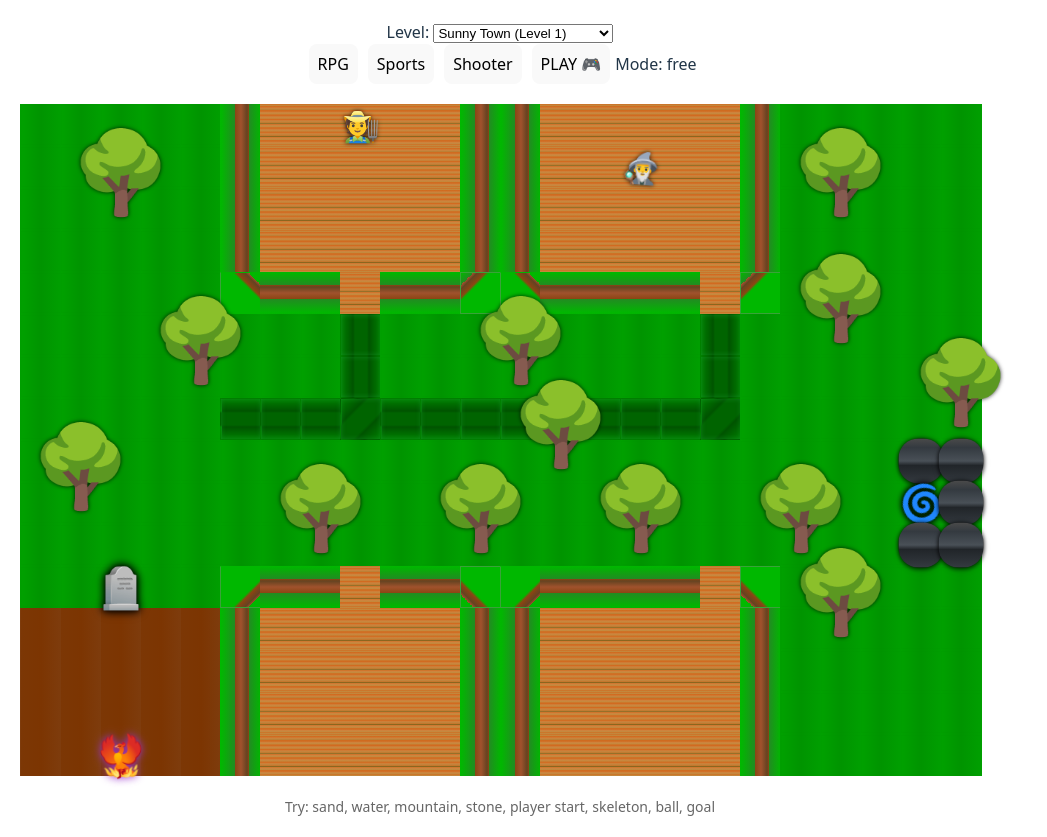
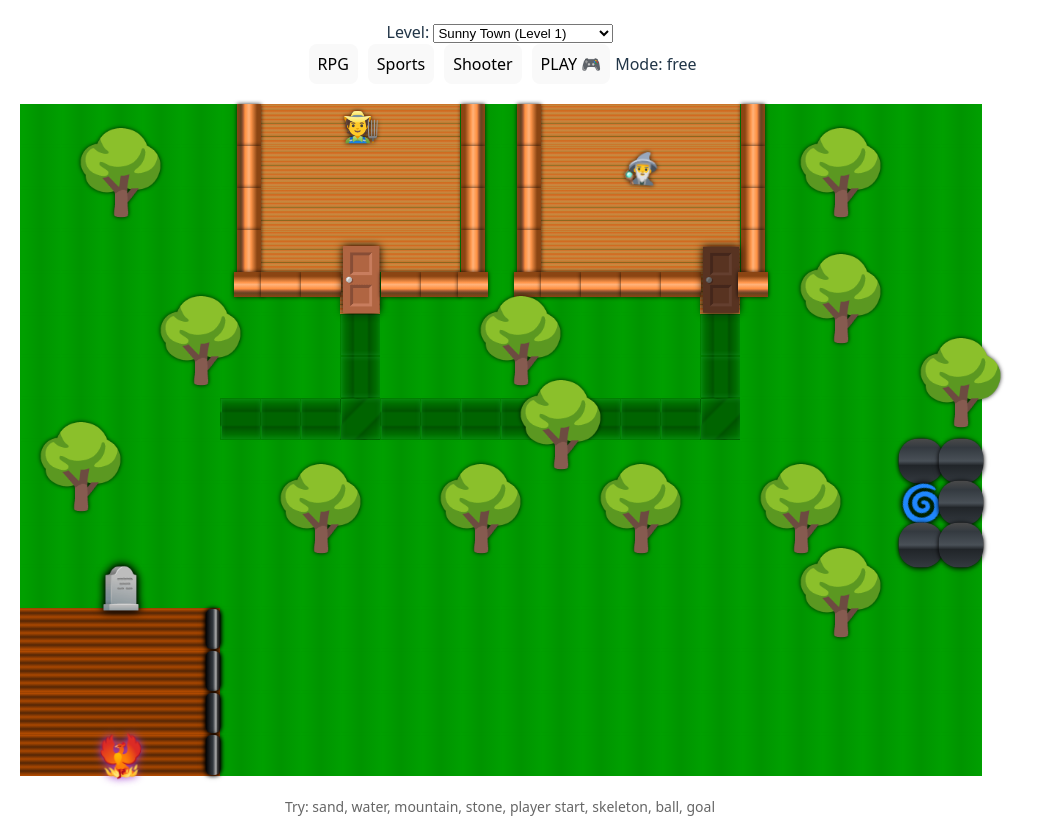
Before and after one commit to MagicalHex/GrokysWorld, a React (Vite) app: page / in a window 1280 px wide. Shown: the whole page, without its empty margins (0-1047 px from the left). Built offline with nearby package versions, Linux system fonts and the light colour scheme.

Commit message:
added moving without removing objects, added more objects, styling to objects

```diff
--- a/public/maps/wilderness.json
+++ b/public/maps/wilderness.json
@@ -19,7 +19,8 @@
     ["darkgrass", "darkgrass", "darkgrass", "darkgrass", "darkgrass", "darkgrass", "darkgrass", "darkgrass", "darkgrass", "darkgrass", "darkgrass", "darkgrass", "darkgrass", "darkgrass", "darkgrass", "darkgrass", "darkgrass", "darkgrass", "darkgrass", "darkgrass", "darkgrass", "darkgrass", "darkgrass", "darkgrass"]
   ],
 "objects": {
-    "0,0": "portal-to-1",
+  "0,2": "portal-to-1",
+
   "8,3": "darktreeobject",
   "10,14": "darktreeobject",
   "12,8": "darktreeobject",
@@ -36,6 +37,81 @@
   "3,9": "darktreeobject",
   "19,13": "darktreeobject",
   "21,2": "spider",
-    "21,14": "spider"
+  "21,14": "spider",
+  "0,0": "darktreeobject",
+  "1,0": "darktreeobject",
+  "2,0": "darktreeobject",
+  "3,0": "darktreeobject",
+  "4,0": "darktreeobject",
+  "5,0": "darktreeobject",
+  "6,0": "darktreeobject",
+  "7,0": "darktreeobject",
+  "8,0": "darktreeobject",
+  "9,0": "darktreeobject",
+  "10,0": "darktreeobject",
+  "11,0": "darktreeobject",
+  "12,0": "darktreeobject",
+  "13,0": "darktreeobject",
+  "14,0": "darktreeobject",
+  "15,0": "darktreeobject",
+  "16,0": "darktreeobject",
+  "17,0": "darktreeobject",
+  "18,0": "darktreeobject",
+  "19,0": "darktreeobject",
+  "20,0": "darktreeobject",
+  "21,0": "darktreeobject",
+  "22,0": "darktreeobject",
+  "23,0": "darktreeobject",
+  "0,15": "darktreeobject",
+  "1,15": "darktreeobject",
+  "2,15": "darktreeobject",
+  "3,15": "darktreeobject",
+  "4,15": "darktreeobject",
+  "5,15": "darktreeobject",
+  "6,15": "darktreeobject",
+  "7,15": "darktreeobject",
+  "8,15": "darktreeobject",
+  "9,15": "darktreeobject",
+  "10,15": "darktreeobject",
+  "11,15": "darktreeobject",
+  "12,15": "darktreeobject",
+  "13,15": "darktreeobject",
+  "14,15": "darktreeobject",
+  "15,15": "darktreeobject",
+  "16,15": "darktreeobject",
+  "17,15": "darktreeobject",
+  "18,15": "darktreeobject",
+  "19,15": "darktreeobject",
+  "20,15": "darktreeobject",
+  "21,15": "darktreeobject",
+  "22,15": "darktreeobject",
+  "23,15": "darktreeobject",
+  "0,1": "darktreeobject",
+  "0,3": "darktreeobject",
+  "0,4": "darktreeobject",
+  "0,5": "darktreeobject",
+  "0,6": "darktreeobject",
+  "0,7": "darktreeobject",
+  "0,8": "darktreeobject",
+  "0,9": "darktreeobject",
+  "0,10": "darktreeobject",
+  "0,11": "darktreeobject",
+  "0,12": "darktreeobject",
+  "0,13": "darktreeobject",
+  "0,14": "darktreeobject",
+  "23,1": "darktreeobject",
+  "23,2": "darktreeobject",
+  "23,3": "darktreeobject",
+  "23,4": "darktreeobject",
+  "23,5": "darktreeobject",
+  "23,6": "darktreeobject",
+  "23,7": "darktreeobject",
+  "23,8": "darktreeobject",
+  "23,9": "darktreeobject",
+  "23,10": "darktreeobject",
+  "23,11": "darktreeobject",
+  "23,12": "darktreeobject",
+  "23,13": "darktreeobject",
+  "23,14": "darktreeobject"
 }
 }
--- a/src/components/Levels.jsx
+++ b/src/components/Levels.jsx
@@ -47,7 +47,8 @@ export const Levels = () => {
 
   const [currentLevel, setCurrentLevel] = useState(1);
   const [selectedTile] = useState(null);
-  const [restrictedTiles, setRestrictedTiles] = useState(new Set());
+  // const [restrictedTiles, setRestrictedTiles] = useState(new Set()); Old, clashes levels
+  const [restrictedTilesByLevel, setRestrictedTilesByLevel] = useState({});
 
   // LOAD JSON & REPLACE (async, after mount)
 useEffect(() => {
@@ -55,11 +56,29 @@ useEffect(() => {
     if (loadedLevels) {
       setLevels(loadedLevels);
 
-        // ✅ FIXED: Set restrictedTiles for JSON-loaded grids
+      // Compute restrictedTiles for ALL levels
+      const restrictedByLevel = {};
+      Object.keys(loadedLevels).forEach(levelId => {
+        const grid = loadedLevels[levelId].grid;
+        const restricted = new Set();
+        grid.forEach((row, y) => {
+          row.forEach((terrain, x) => {
+            if (['stone', 'darkstone', 'stonepillar', 'grassnowalk',
+                 'timberwallup', 'timberwallside', 'timberwallcornerright', 'timberwallcornerleft'].includes(terrain)) {
+              restricted.add(`${x},${y}`);
+            }
+          });
+        });
+        restrictedByLevel[levelId] = restricted;
+      });
+
+      setRestrictedTilesByLevel(restrictedByLevel);
+
+      // Init current level
       const initialGrid = loadedLevels[1].grid;
-        handleGridChange(initialGrid); // Initialize restrictions!
+      handleGridChange(initialGrid, 1);
 
-        console.log('✅ Loaded 5 JSON maps + restrictedTiles!');
+      console.log('Loaded maps + PER-LEVEL restrictedTiles!');
     }
   });
 }, []);
@@ -101,18 +120,25 @@ useEffect(() => {
     setCurrentLevel(newLevel);
   };
 
-  // handleGridChange
-  const handleGridChange = (newGrid) => {
+  // handleGridChange FOR BLOCKING TILES AND UPDATING PER LEVEL
+const handleGridChange = (newGrid, levelId = currentLevel) => {
   const newRestricted = new Set();
   newGrid.forEach((row, y) => {
     row.forEach((terrain, x) => {
-        if (['stone', 'darkstone', 'stonepillar', 'grassnowalk', 'timberwallup', 'timberwallside', 'timberwallcornerright', 'timberwallcornerleft'].includes(terrain)) {
+      if (['stone', 'darkstone', 'stonepillar', 'grassnowalk',
+           'timberwallup', 'timberwallside', 'timberwallcornerright', 'timberwallcornerleft'].includes(terrain)) {
         newRestricted.add(`${x},${y}`);
       }
     });
   });
-    setRestrictedTiles(newRestricted);
-    updateLevel({ grid: newGrid });
+
+  // Save per level
+  setRestrictedTilesByLevel(prev => ({
+    ...prev,
+    [levelId]: newRestricted
+  }));
+
+  updateLevel({ grid: newGrid }, levelId);
 };
 
   // SAME EXACT RETURN STRUCTURE!
@@ -120,7 +146,11 @@ useEffect(() => {
     currentLevelData,
     currentLevel,
     setCurrentLevel,
-    restrictedTiles,
+    // restrictedTiles,
+    // Pass current level's restricted tiles
+  get restrictedTiles() {
+    return restrictedTilesByLevel[currentLevel] || new Set();
+  },
     handleGridChange,
     onObjectsChange: (newObjects) => updateLevel({ objects: newObjects }),
     onPlayerPosChange: (newPos) => updateLevel({ playerPos: newPos }),
--- a/src/components/Objects.css
+++ b/src/components/Objects.css
@@ -158,6 +158,32 @@ font-size: 30px;
   animation: potion-bubble 3s ease-in-out infinite;
   filter: drop-shadow(0 0 4px #9932CC);
 }
+.object.candleobject {
+  font-size: 30px;
+  text-shadow: 0px 0px 10px white;
+}
+.unlockeddoorobject {
+  font-size: 60px;
+    /* filter: drop-shadow(0 0 6px #00FFFF); */
+    text-shadow: 0px 0px 6px green;
+    filter: brightness(1);
+    animation: pulse 2s infinite;
+    top: 10%;
+    text-shadow: 0px 0px 8px black;
+}
+.lockeddoorobject {
+font-size: 60px;
+  filter: brightness(0.5);
+  /* filter: drop-shadow(0 0 6px #00FFFF); */
+  text-shadow: 0px 0px 6px green;
+    top: 10%;
+    text-shadow: 0px 0px 8px black;
+}
+.object.holeobject {
+  font-size: 35px;
+  animation: potion-bubble 3s ease-in-out infinite;
+  filter: drop-shadow(0 0 4px #9932CC);
+}
 /* === GOALS === */
 .object.goal {
   font-size: 28px;
@@ -275,3 +301,134 @@ font-size: 30px;
       width: 40px;
     height: 40px;
 }
+
+.object.stonepillarobject {
+  background: linear-gradient(to bottom right, #adb5bd3b 0%, #6c757d8f 20%, #adb5bd4d 50%, #495057 60%, #adb5bd75 100%),
+  radial-gradient(circle at 25% 25%, #343a40 1px, #00000000 1px),
+  radial-gradient(circle at 75% 75%, #000000 1px, #00000000 1px);
+  box-shadow: inset 0 0px 1px #6c757d;
+  border: 1px solid transparent;
+  border-radius: 20px;
+        width: 40px;
+    height: 40px;
+}
+/* .object.timberwoodupobject {
+    background: linear-gradient(to right,
+        #8B4513 0%,
+        #8B4513 35%,
+        #8B4513 35%,
+        #A0522D 50%,
+        #654321 65%,
+        #8B4513 70%,
+        #228b2200 70%,
+      #00b80000 100%
+    );
+    height: 42px;
+    width: 30px;
+} */
+ .object.timberwoodupobjectright {
+    background: linear-gradient(to right,
+      #8B4513 0%,
+      #8B4513 10%,
+      #ff964b 25%,
+      #ffb27a 30%,
+      #ff9040 40%,
+      #a25835 45%,
+      #654321 50%,
+      #8B4513 60%,
+      #228b2200 60%,
+      #00b80000 100%
+        );
+    height: 42px;
+    width: 40px;
+ }
+  .object.timberwoodupobjectleft {
+    background: linear-gradient(to left,
+      #8B4513 0%,
+      #8B4513 10%,
+      #ff964b 25%,
+      #ffb27a 30%,
+      #ff9040 40%,
+      #a25835 45%,
+      #654321 50%,
+      #8B4513 60%,
+      #228b2200 60%,
+      #00b80000 100%
+        );
+    height: 42px;
+    width: 40px;
+ }
+.object.timberwoodsideobject {
+    background: linear-gradient(to bottom,
+      #8B4513 0%,
+      #8B4513 10%,
+      #ff964b 25%,
+      #ffb27a 30%,
+      #ff9040 40%,
+      #a25835 45%,
+      #654321 50%,
+      #8B4513 60%,
+      #228b2200 60%,
+      #00b80000 100%
+        );
+    height: 42px;
+    width: 40px;
+ }
+ .object.timberwoodsideobjecthalfleft {
+    background: linear-gradient(to bottom,
+      #8B4513 0%,
+      #8B4513 10%,
+      #ff964b 25%,
+      #ffb27a 30%,
+      #ff9040 40%,
+      #a25835 45%,
+      #654321 50%,
+      #8B4513 60%,
+      #228b2200 60%,
+      #00b80000 100%
+        );
+    height: 42px;
+    width: 30px;
+    left: 70%;
+ }
+  .object.timberwoodsideobjecthalfright {
+    background: linear-gradient(to bottom,
+      #8B4513 0%,
+      #8B4513 10%,
+      #ff964b 25%,
+      #ffb27a 30%,
+      #ff9040 40%,
+      #a25835 45%,
+      #654321 50%,
+      #8B4513 60%,
+      #228b2200 60%,
+      #00b80000 100%
+        );
+    height: 42px;
+    width: 30px;
+    left: 30%;
+ }
+.object.timberwoodleftcornerobject {
+    background: linear-gradient(to bottom right,
+        #8b451300 0%,      /* FLAT Green start */
+        #8b451300 5%,     /* FLAT Green block */
+        #8B4513 10%,     /* 3D Brown start */
+        #654321ff 30%,     /* LIGHTER Brown (highlight) */
+        rgba(101, 67, 33, 0) 40%
+    );
+    height: 40px;
+    width: 40px;
+}
+.object.fenceobject {
+    border-radius: 6px;
+    width: 15px;
+    height: 40px;
+    background-image: linear-gradient(to right,
+    #000000 0%,
+     #343a40 50%,
+     #b0b0b0 70%,
+      #3c3c3c 80%,
+      #000000 100%);
+      left: 80%;
+          box-shadow: 0px 0px 4px black;
+}
--- a/src/components/Objects.jsx
+++ b/src/components/Objects.jsx
@@ -48,8 +48,14 @@ export const OBJECTS = {
   mountainobject: '⛰️',
   cactus: '🌵',
   rockobject: '🪨',
+  // Death objects
   gravestoneobject: '🪦',
   phoenixbird: '🐦‍🔥',
+  // FURNITURES
+  unlockeddoorobject: '🚪',
+  lockeddoorobject: '🚪',
+  // LIGHT
+  candleobject: '🕯️',
   // GOALS
   goal: '🎯',
   'portal-to-1': '🌀',  // To Level 1
@@ -59,9 +65,25 @@ export const OBJECTS = {
   'portal-to-5': '🌀',  // To Level 5
   ladder: '🪜',
   castle: '🏰',
+  holeobject: '🕳️',
+  // FLOWERS
+  roseobject: '🌹',
+  cherryblossomobject: '🌸',
+  hyacinthobject: '🪻',
+
   // CSS STYLED THINGS
   darkstoneobject: '',        // Dark cobblestone
   lightstoneobject: '',       // Light cobblestone
   stoneobject: '',            // Medium stone
   rockobject: '',             // Large rock
+  stonepillarobject: '',
+  // TIMBER
+  timberwoodupobject: '',
+  timberwoodsideobject: '',
+  timberwoodsideobjecthalfleft: '',
+  timberwoodsideobjecthalfright: '',
+  timberwoodleftcornerobject: '',
+  timberwoodrightcornerobject: '',
+  // FENCE/WALLS
+  fenceobject: '',
 };
--- a/src/components/Terrains.css
+++ b/src/components/Terrains.css
@@ -33,7 +33,20 @@ background: linear-gradient(to right, #026802 0%, #006400 50%, #006800 100%);
 }
 
 .tile.soilbrown {
-  background: linear-gradient(to right, #7c3705 0%, #7c3502 50%, #7e3c0d 100%);
+background: linear-gradient(to bottom,
+ #ba4e00 0%,
+ #542606 10%,
+  #a94700 20%,
+  #542606 30%,
+  #a94700 40%,
+  #542606 50%,
+   #a94700 60%,
+   #542606 70%,
+    #a94700 80%,
+    #542606 90%,
+    #a94700 100%);
+    box-shadow: 0px 0px 0px black;
+    /* border: 1px solid brown; */
 }
 
 /* 🏜️ SAND - Warm desert glow */
```
Also changed, not shown: public/maps/town.json (+56 -12 lines), src/App.jsx (+18 -17 lines), src/components/PlayMode.jsx (+52 -17 lines), src/components/PlayerMovement.jsx (+22 -6 lines), 1 other file (tests, documents, lock files or other folders). Lines whose indentation alone changed are shown as unchanged.
